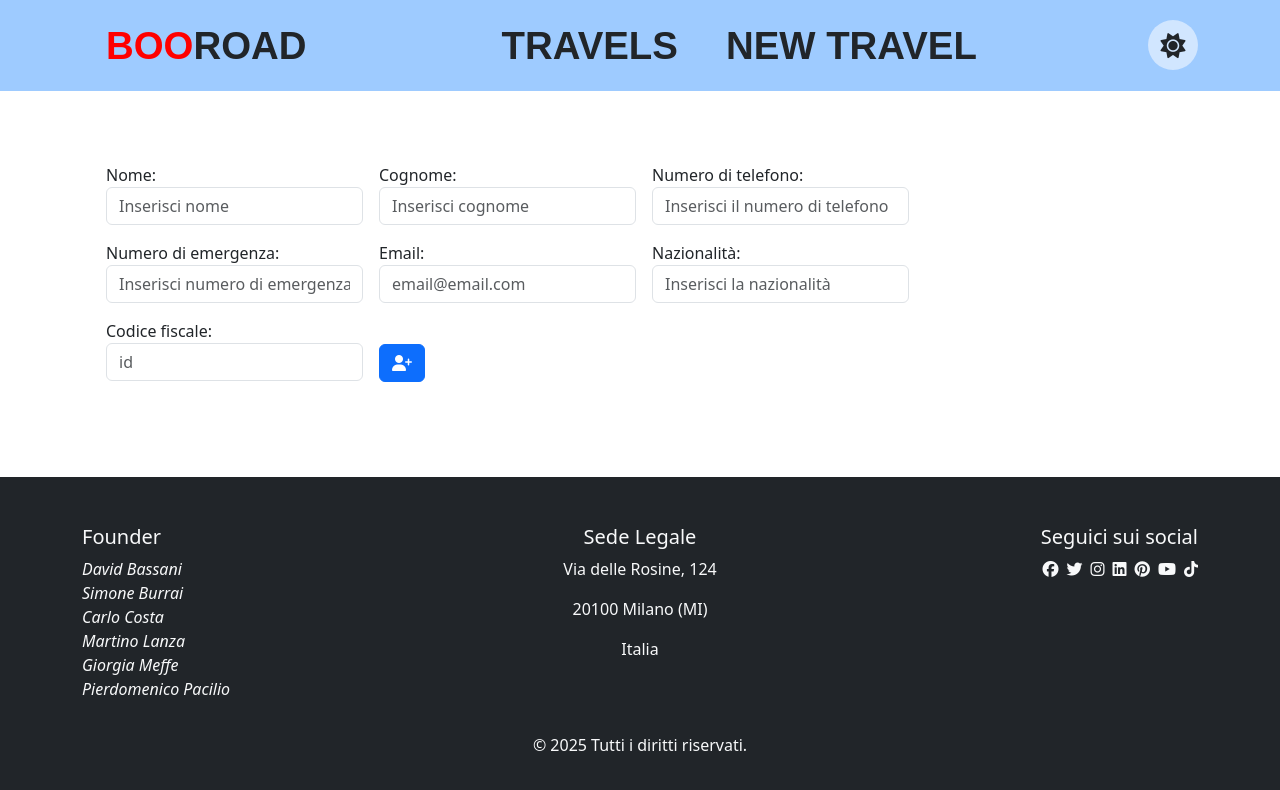
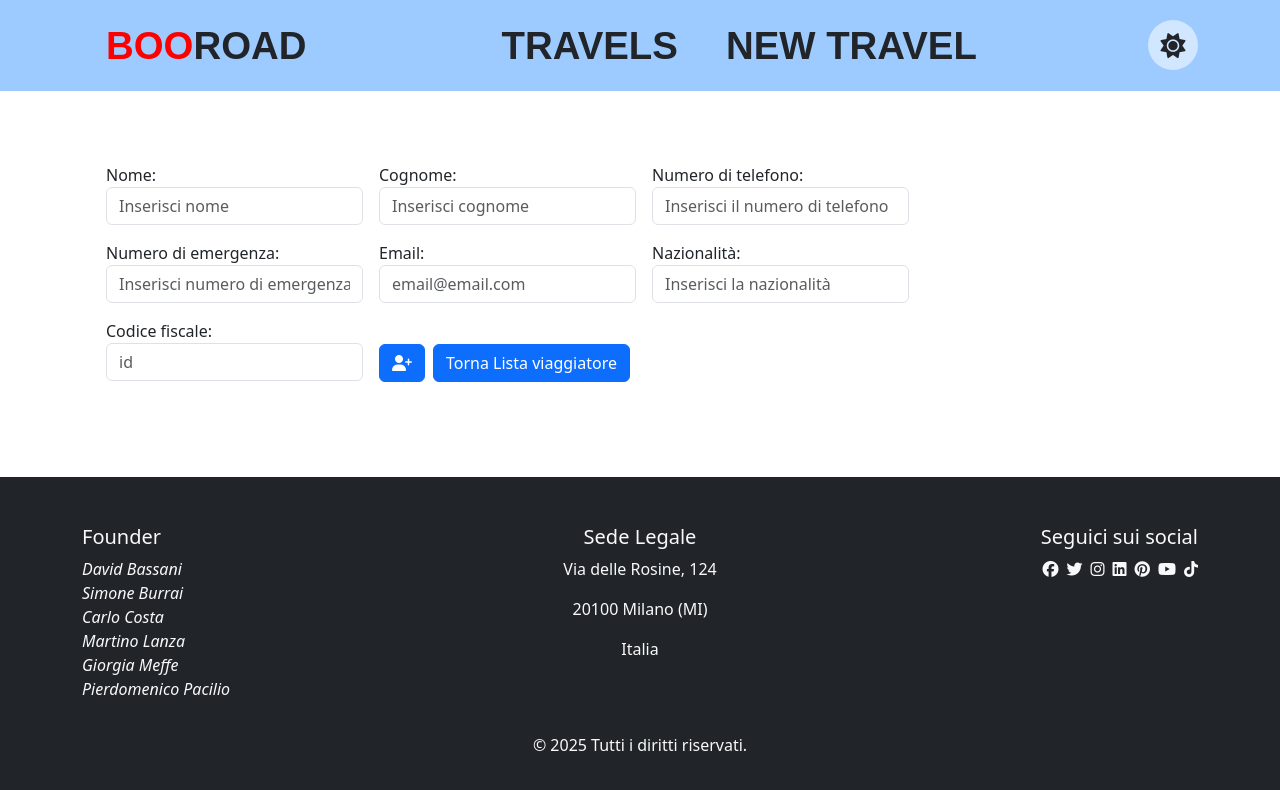
Before and after one commit to simoneburrai/boo-road-webapp, a React (Vite) app: page /travels/1/travellers/newTraveller in a window 1280 px wide. Shown: the top 790 px of the page. Built offline with nearby package versions, Linux system fonts and the light colour scheme; a web font is replaced by a local one.

Commit message:
feat: add button to back to Lista viaggiatori

```diff
--- a/src/pages/NewTraveller.jsx
+++ b/src/pages/NewTraveller.jsx
@@ -1,7 +1,7 @@
 import { useState } from 'react';
 import { useTravellers } from '../contexts/TravelContext';
 import travellers from '../data/travellers';
-import { useParams } from 'react-router-dom';
+import { Link, useParams } from 'react-router-dom';
 
 
 function NewTraveller() {
@@ -133,6 +133,7 @@ function NewTraveller() {
                 />
             </label>
             <button type="submit" className="btn btn-primary"><i className="fa-solid fa-user-plus"></i> </button>
+            <Link to={`/travels/${travelId}/travellers`} className="btn btn-primary ms-2" > Torna Lista viaggiatore </Link >
         </form>
     );
 }
```
